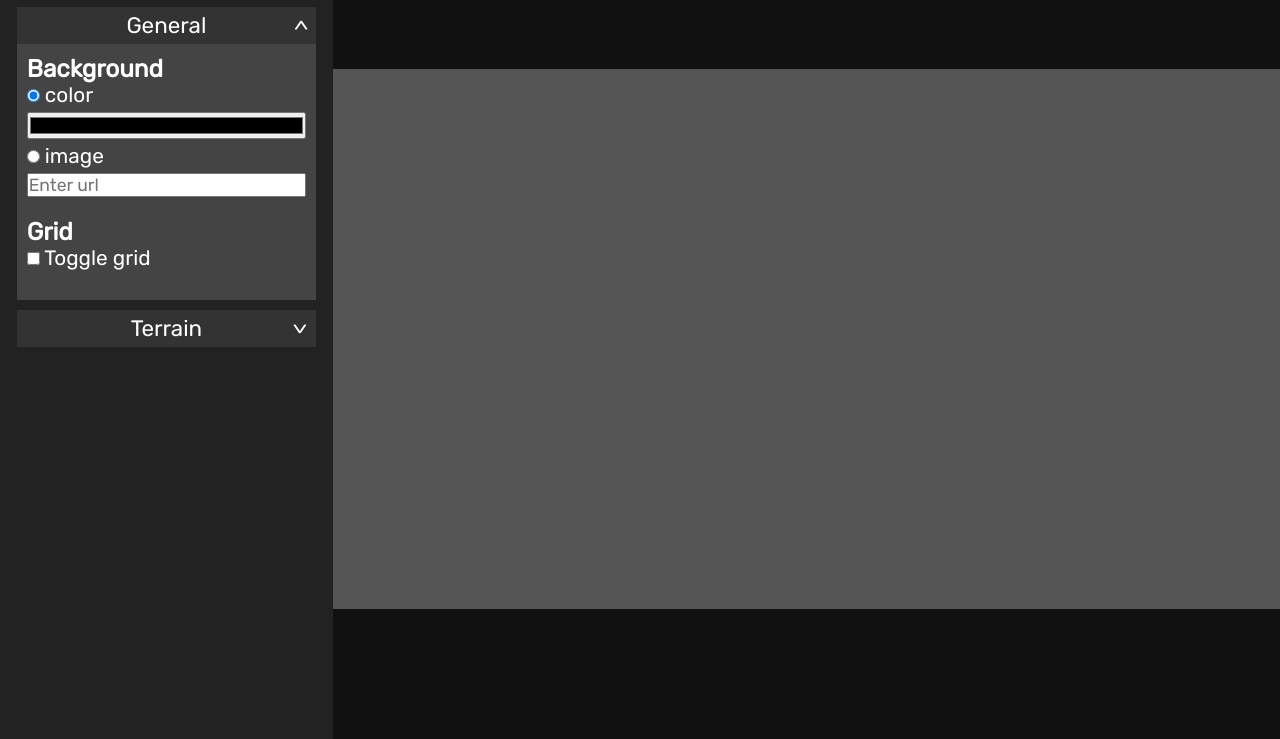
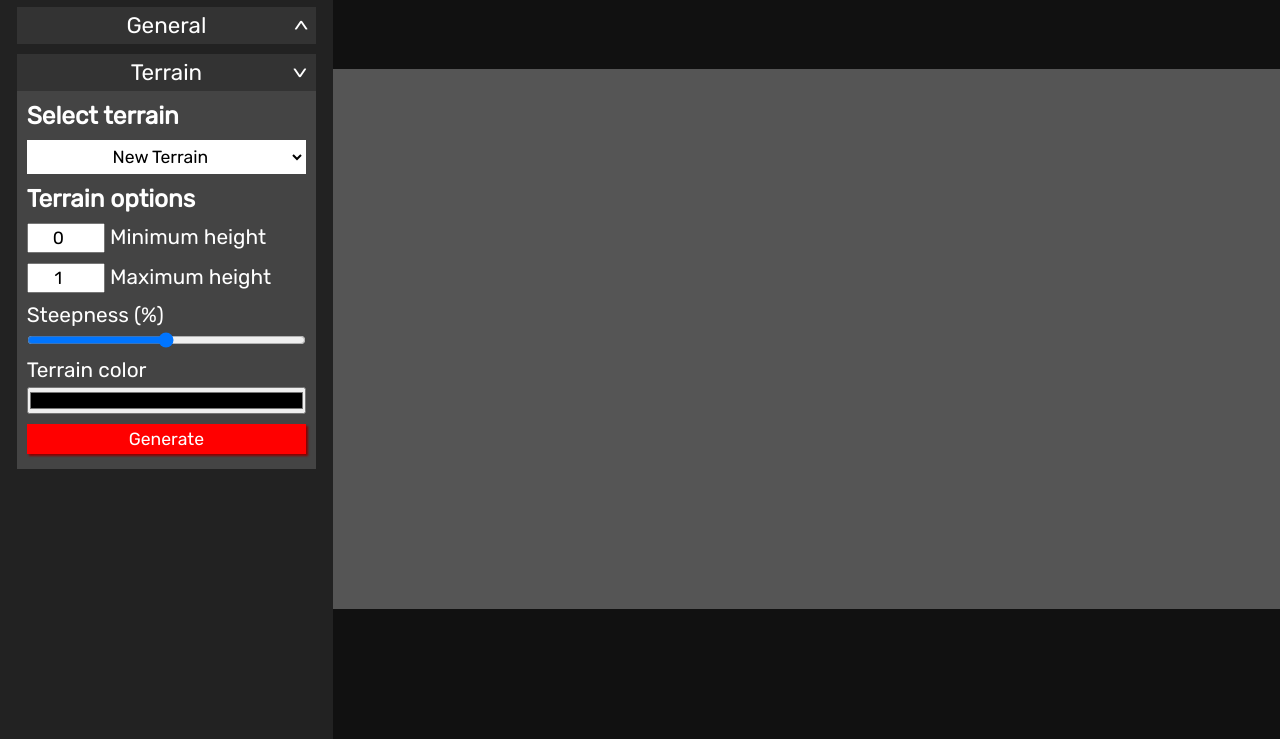
Before and after one commit to ZCAlex77/terrain-generator, a website built with webpack: page src/index.html in a window 1280 px wide. Shown: the part 61-800 px from the top of the page. Built offline with nearby package versions, Linux system fonts and the light colour scheme.

Commit message:
Add terrain generation menu

```diff
--- a/src/index.html
+++ b/src/index.html
@@ -31,9 +31,30 @@
     </div>
     <div class="option-group">Terrain<span>&gt;</span></div>
     <div class="option">
-      <div>a</div>
-      <div>b</div>
-      <div>c</div>
+      <h3>Select terrain</h3>
+      <select id="terrainSelect">
+        <option value="new">New Terrain</option>
+      </select>
+      <h3>Terrain options</h3>
+      <form id="terrainOptions">
+        <div>
+          <input type="number" name="minHeight" value="0">
+          <label for="minHeight">Minimum height</label>
+        </div>
+        <div>
+          <input type="number" name="maxHeight" value="1">
+          <label for="maxHeight">Maximum height</label>
+        </div>
+        <div>
+          <label for="steepness">Steepness (%)</label>
+          <input type="range" name="steepness" min="0" max="100" value="50">
+        </div>
+        <div>
+          <label for="terrainColor">Terrain color</label>
+          <input type="color" name="terrainColor">
+        </div>
+        <input type="submit" value="Generate">
+      </form>
     </div>
   </div>
   <div class="flex-center">
--- a/src/index.js
+++ b/src/index.js
@@ -6,7 +6,7 @@ const App = (() => {
   UI.setGridSize('54', '100');
   UI.resizeCanvas();
 
-  UI.showOption(document.querySelector('.option-group'), 0);
+  UI.showOption(document.querySelector('.option-group'), 1);
 })();
 
 /*
--- a/src/styles/index.scss
+++ b/src/styles/index.scss
@@ -27,7 +27,8 @@ body {
 }
 
 button,
-input:where([type='submit'], [type='color'], [type='radio'], [type='checkbox']) {
+select,
+input:where([type='submit'], [type='color'], [type='radio'], [type='checkbox'], [type='range']) {
   cursor: pointer;
 }
 
@@ -37,6 +38,7 @@ input:where([type='submit'], [type='color'], [type='radio'], [type='checkbox'])
   color: #fff;
   flex-direction: column;
   justify-content: flex-start;
+  overflow-y: auto;
 
   h1 {
     padding: 10px;
@@ -66,15 +68,58 @@ input:where([type='submit'], [type='color'], [type='radio'], [type='checkbox'])
     padding: 10px;
     display: none;
 
-    div {
-      margin-bottom: 20px;
+    h3 {
+      margin-bottom: 10px;
     }
 
-    input:not([type='radio'], [type='checkbox']) {
+    div {
+      margin-bottom: 10px;
+    }
+
+    input:not([type='radio'], [type='checkbox'], [type='number']) {
       display: block;
       margin: 5px 0;
       width: 100%;
       font-size: 1.1rem;
+    }
+  }
+
+  select {
+    width: 100%;
+    font-size: 1.1rem;
+    text-align: center;
+    margin-bottom: 10px;
+    border-radius: 0;
+    border: 1px solid #fff;
+    background: #fff;
+    padding: 5px 0;
+  }
+
+  form {
+    input[type='number'] {
+      width: 7ch;
+      font-size: 1.1rem;
+      display: inline-block;
+      padding: 3px 0;
+      text-align: center;
+    }
+
+    label:not(:last-of-type) {
+      display: inline-block;
+    }
+
+    input[type='submit'] {
+      background: red;
+      color: #fff;
+      padding: 5px;
+      box-shadow: 2px 2px 2px darkred;
+      border: 0;
+      transition: transform 0.1s, box-shadow 0.1s;
+
+      &:active {
+        box-shadow: 0 0 0 darkred;
+        transform: translate(2px, 2px);
+      }
     }
   }
 }
```
